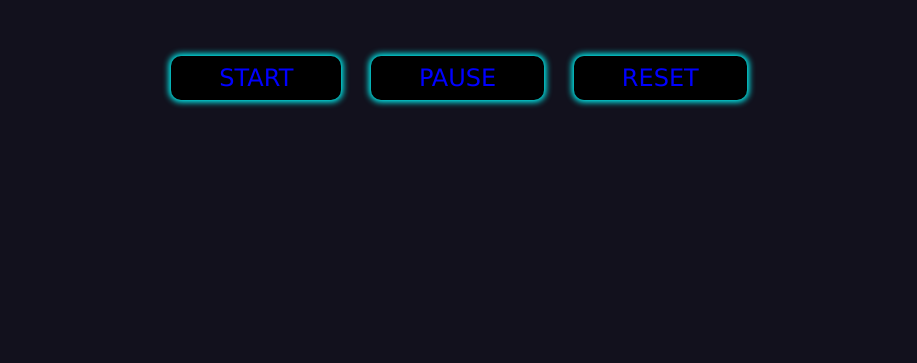
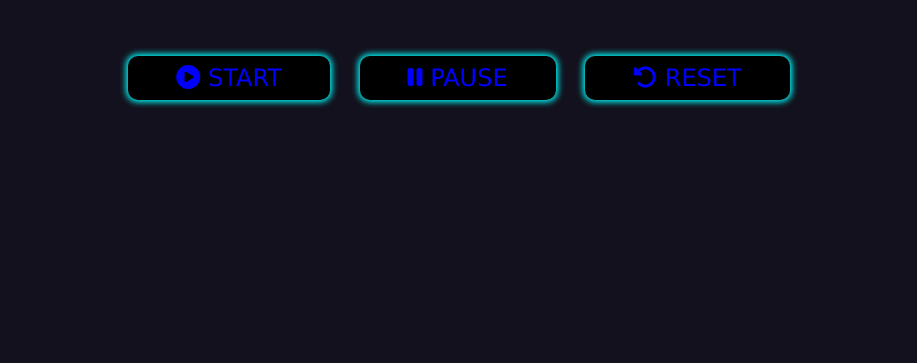
Before and after one commit to MaheshRath08/StopWatch_webApp, a plain HTML site: page index.html in a window 1280 px wide. Shown: the part 437-800 px from the top of the page, without its empty margins (181-1098 px from the left). Drawn offline with Linux system fonts and the light colour scheme.

Commit message:
added icons

```diff
--- a/index.html
+++ b/index.html
@@ -7,13 +7,14 @@
     <title>Stop Watch</title>
     <link rel="stylesheet" href="style.css">
     <script src="main.js" defer></script>
+    <link rel="stylesheet" href="https://cdnjs.cloudflare.com/ajax/libs/font-awesome/6.1.2/css/all.min.css">
 </head>
 <body>
     <h1 class="display">00:00:000</h1>
     <div class="btn-container">
-        <button id="start">START</button>
-        <button id="pause">PAUSE</button>
-        <button id="reset">RESET</button>
+        <button id="start"><i class="fa-solid fa-circle-play"></i> START</button>
+        <button id="pause"><i class="fa-solid fa-pause"></i> PAUSE</button>
+        <button id="reset"><i class="fa-solid fa-rotate-left"></i> RESET</button>
     </div>
 </body>
 </html>
```
